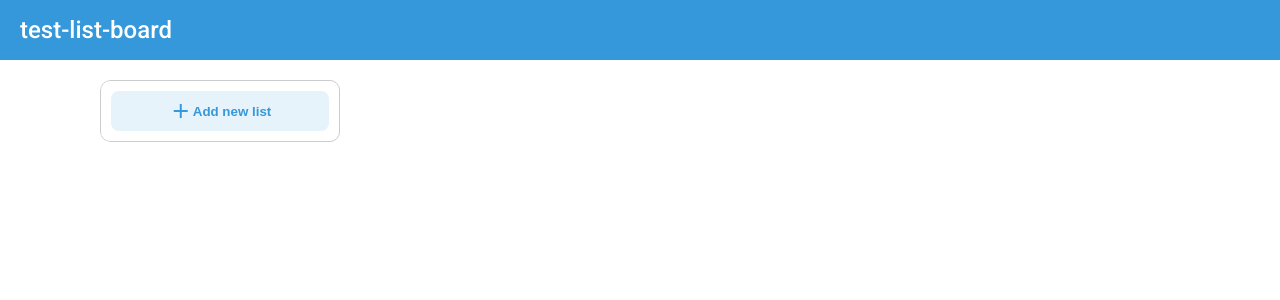
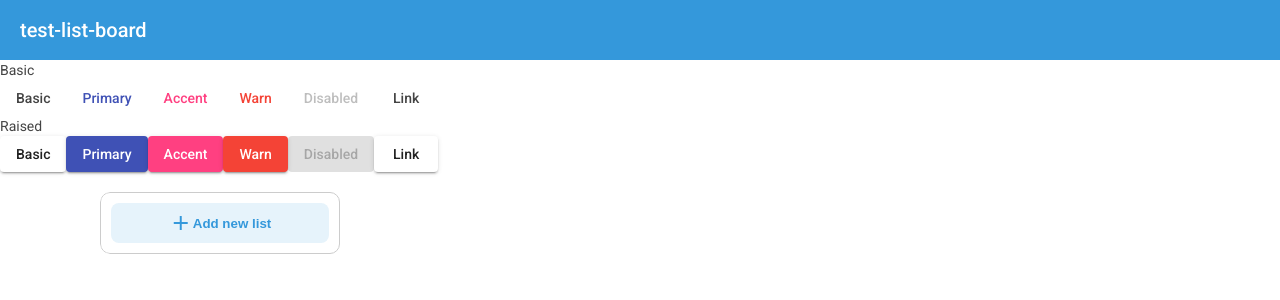
Before and after one commit to alexalannunes/angular-board-list, an Angular app: page / in a window 1280 px wide. Shown: the top 300 px of the page. Built offline with nearby package versions, Linux system fonts and the light colour scheme.

Commit message:
add material

```diff
--- a/angular.json
+++ b/angular.json
@@ -23,7 +23,7 @@
             "polyfills": "src/polyfills.ts",
             "tsConfig": "tsconfig.app.json",
             "assets": ["src/favicon.ico", "src/assets"],
-            "styles": ["src/styles.css"],
+            "styles": ["./node_modules/@angular/material/prebuilt-themes/indigo-pink.css", "src/styles.css"],
             "scripts": []
           },
           "configurations": {
--- a/package.json
+++ b/package.json
@@ -16,6 +16,7 @@
     "@angular/compiler": "~12.2.0",
     "@angular/core": "~12.2.0",
     "@angular/forms": "~12.2.0",
+    "@angular/material": "^12.2.4",
     "@angular/platform-browser": "~12.2.0",
     "@angular/platform-browser-dynamic": "~12.2.0",
     "@angular/router": "~12.2.0",
--- a/src/app/app.component.html
+++ b/src/app/app.component.html
@@ -1,4 +1,29 @@
 <app-top-bar></app-top-bar>
+
+<section>
+  <div class="example-label">Basic</div>
+  <div class="example-button-row">
+    <button mat-button>Basic</button>
+    <button mat-button color="primary">Primary</button>
+    <button mat-button color="accent">Accent</button>
+    <button mat-button color="warn">Warn</button>
+    <button mat-button disabled>Disabled</button>
+    <a mat-button href="https://www.google.com/" target="_blank">Link</a>
+  </div>
+</section>
+
+<section>
+  <div class="example-label">Raised</div>
+  <div class="example-button-row">
+    <button mat-raised-button>Basic</button>
+    <button mat-raised-button color="primary">Primary</button>
+    <button mat-raised-button color="accent">Accent</button>
+    <button mat-raised-button color="warn">Warn</button>
+    <button mat-raised-button disabled>Disabled</button>
+    <a mat-raised-button href="https://www.google.com/" target="_blank">Link</a>
+  </div>
+</section>
+
 <div class="content">
   <div class="board">
     <div class="list border" *ngFor="let i of lists; let x = index">
--- a/src/app/app.module.ts
+++ b/src/app/app.module.ts
@@ -7,6 +7,8 @@
 import { BrowserAnimationsModule } from '@angular/platform-browser/animations';
 import { TopBarComponent } from './top-bar/top-bar.component';
 
+import { MatButtonModule } from '@angular/material/button';
+
 @NgModule({
   declarations: [AppComponent, TopBarComponent],
   imports: [
@@ -14,6 +16,7 @@
     AppRoutingModule,
     FormsModule,
     BrowserAnimationsModule,
+    MatButtonModule,
   ],
   providers: [],
   bootstrap: [AppComponent],
--- a/src/index.html
+++ b/src/index.html
@@ -16,7 +16,10 @@
       href="https://fonts.googleapis.com/icon?family=Material+Icons"
       rel="stylesheet"
     />
-  </head>
+      <link rel="preconnect" href="https://fonts.gstatic.com">
+    <link href="https://fonts.googleapis.com/css2?family=Roboto:wght@300;400;500&display=swap" rel="stylesheet">
+    <link href="https://fonts.googleapis.com/icon?family=Material+Icons" rel="stylesheet">
+</head>
   <body class="mat-typography">
     <app-root></app-root>
   </body>
--- a/src/styles.css
+++ b/src/styles.css
@@ -139,3 +139,6 @@
   cursor: pointer;
   color: var(--primary);
 }
+
+html, body { height: 100%; }
+body { margin: 0; font-family: Roboto, "Helvetica Neue", sans-serif; }
```
Also changed, not shown: 1 other file (tests, documents, lock files or other folders).
